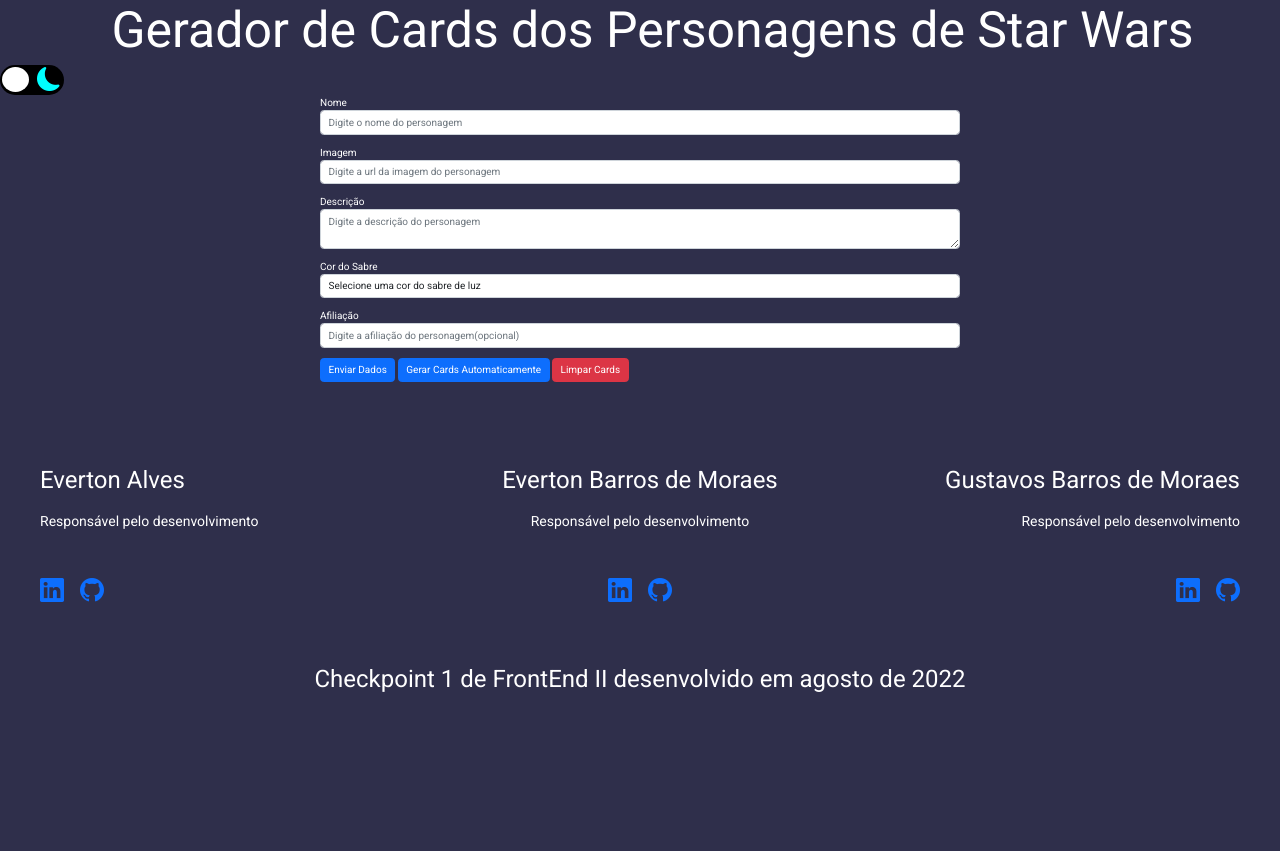
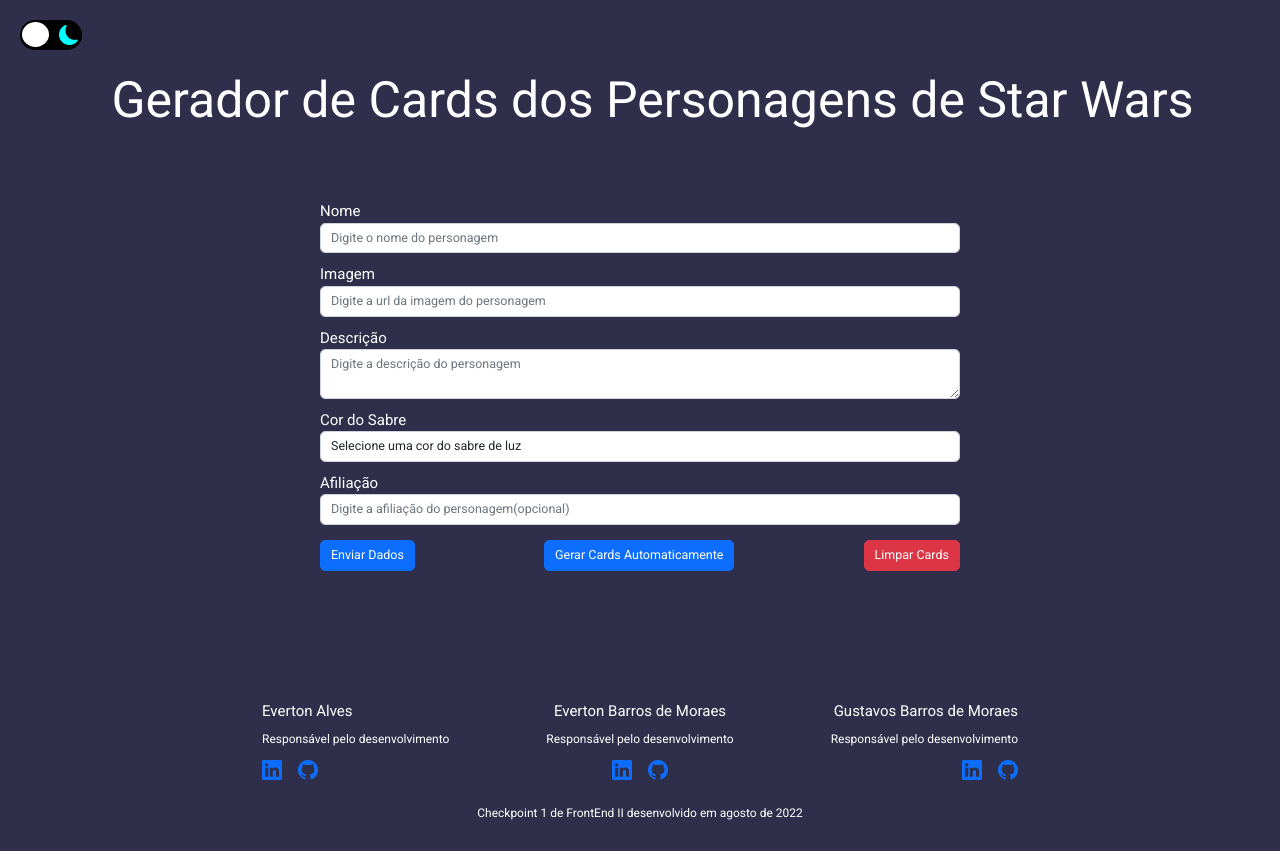
Before and after one commit to Evertunes/Checkpoint_Front, a website: page index.html in a window 1280 px wide. Before the commit the page ends 800 px from the top, so only its background shows below. Drawn offline with nearby package versions, Linux system fonts and the light colour scheme.

Commit message:
ajsutes no layout

```diff
--- a/index.html
+++ b/index.html
@@ -17,8 +17,7 @@
 
 <body class="dark">
   <main>
-    <h1>Gerador de Cards dos Personagens de Star Wars</h1>
-    <div>
+    <div id="dark-mode">
       <input type="checkbox" class="checkbox" id="ch">
       <label class="label" for="ch">
         <i class="bi bi-brightness-high-fill"></i>
@@ -26,26 +25,27 @@
         <div class="ball"></div>
       </label>
     </div>
+    <h1>Gerador de Cards dos Personagens de Star Wars</h1>
     <section>
       <form id="formulario">
         <div class="mb-3">
-          <label for="input-nome-personagem">Nome</label>
-          <input type="text" id="input-nome-personagem" autocomplete="on" class="form-control"
+          <label class="etiqueta" for="input-nome-personagem">Nome</label>
+          <input type="text" id="input-nome-personagem" autocomplete="on" class="form-control form-control-lg"
             placeholder="Digite o nome do personagem" required>
         </div>
         <div class="mb-3">
-          <label for="input-url-imagem">Imagem</label>
-          <input type="url" id="input-url-imagem" autocomplete="off" class="form-control"
+          <label class="etiqueta" for="input-url-imagem">Imagem</label>
+          <input type="url" id="input-url-imagem" autocomplete="off" class="form-control form-control-lg"
             placeholder="Digite a url da imagem do personagem" required>
         </div>
         <div class="mb-3">
-          <label for="input-descricao-personagem">Descrição</label>
-          <textarea id="input-descricao-personagem" class="form-control" placeholder="Digite a descrição do personagem"
+          <label class="etiqueta" for="input-descricao-personagem">Descrição</label>
+          <textarea id="input-descricao-personagem" class="form-control form-control-lg" placeholder="Digite a descrição do personagem"
             required></textarea>
         </div>
         <div class="mb-3">
-          <label for="input-cor-sabre">Cor do Sabre</label>
-          <select id="input-cor-sabre" class="form-control" required>
+          <label class="etiqueta" for="input-cor-sabre">Cor do Sabre</label>
+          <select id="input-cor-sabre" class="form-control form-control-lg" required>
             <option value="">Selecione uma cor do sabre de luz</option>
             <option value="amarelo">Amarelo</option>
             <option value="azul">Azul</option>
@@ -60,19 +60,21 @@
           </select>
         </div>
         <div class="mb-3">
-          <label for="input-afiliacao-personagem">Afiliação</label>
-          <input type="text" id="input-afiliacao-personagem" autocomplete="on" class="form-control"
+          <label class="etiqueta" for="input-afiliacao-personagem">Afiliação</label>
+          <input type="text" id="input-afiliacao-personagem" autocomplete="on" class="form-control form-control-lg"
             placeholder="Digite a afiliação do personagem(opcional)">
         </div>
-        <button type="submit" id="botao-submit" class="btn btn-primary">
+        <div class="botoes">
+          <button type="submit" id="botao-submit" class="btn btn-primary btn-lg">
             Enviar Dados
           </button>
-        <button type="button" id="botao-preencher" class="btn btn-primary">
+          <button type="button" id="botao-preencher" class="btn btn-primary btn-lg">
             Gerar Cards Automaticamente
           </button>
-        <button type="button" id="botao-limpar" class="btn btn-danger">
+          <button type="button" id="botao-limpar" class="btn btn-danger btn-lg">
             Limpar Cards
           </button>
+        </div>
       </form>
     </section>
     <section id="personagem-containercard">
--- a/scripts/script.js
+++ b/scripts/script.js
@@ -1,4 +1,5 @@
 // variáveis
+const principal = document.querySelector("body")
 const formulario = document.getElementById("formulario");
 const inputNomePersonagem = document.getElementById("input-nome-personagem");
 const inputUrlImagem = document.getElementById("input-url-imagem");
@@ -45,6 +46,7 @@
   inputDescricaoPersonagem.value = null;
   inputCorSabre.value = "";
   inputAfiliacaoPersonagem.value = null;
+  personagemContainercard.scrollIntoView()
 });
 
 // cria os cards automaticamente com as informações do array
@@ -68,6 +70,7 @@
 Clique em "Limpar Cards" ou recarregue a página.
 `)
 }
+personagemContainercard.scrollIntoView()
 });
 
 // limpa os cards gerados
@@ -77,6 +80,7 @@
   }
   else{
   personagemContainercard.innerHTML = '';}
+  principal.scrollIntoView()
 });
 
 // array utilizados nos cards gerados automaticamente
@@ -84,7 +88,7 @@
   {
     nome: "Darth Vader",
     descricao:
-      "- Darth Vader (anteriormente chamado Anakin Skywalker) é um personagem  da saga de ficção científica Star Wars ; um dos protagonistas centrais da trama que começa no lado da luz mas é corrompido pro lado sombrio",
+      "Darth Vader (anteriormente chamado Anakin Skywalker) é um personagem  da saga de ficção científica Star Wars ; um dos protagonistas centrais da trama que começa no lado da luz mas é corrompido pro lado sombrio",
     afiliacao: "ordem sith, império galáctico",
     corDoSabre: "vermelho",
     image:
@@ -94,7 +98,7 @@
   {
     nome: "Luke Skywalker",
     descricao:
-      "- Luke Skywalker é o protagonista da trilogia original da série Star Wars, Um personagem essencial e importante na luta da Aliança Rebelde contra o Império Galáctico sendo um dos últimos jedis existentes",
+      "Luke Skywalker é o protagonista da trilogia original da série Star Wars, Um personagem essencial e importante na luta da Aliança Rebelde contra o Império Galáctico sendo um dos últimos jedis existentes",
     afiliacao: "ordem jedi",
     corDoSabre: "verde",
     image: "https://wallpapercave.com/wp/wp3800518.jpg",
@@ -103,7 +107,7 @@
   {
     nome: "Darth Maul",
     descricao:
-      "- Darth Maul é um Zabrak do planeta Dathomir no universo fictício de Star Wars. Os chifres são a marca registrada de todos os Zabraks, com a face tatuada em vermelho e preto sua aparência é maléfica, ele possui o medo como aliado, Implacável e próximo da perfeição",
+      "Darth Maul é um Zabrak do planeta Dathomir no universo fictício de Star Wars. Os chifres são a marca registrada de todos os Zabraks, com a face tatuada em vermelho e preto sua aparência é maléfica, ele possui o medo como aliado, Implacável e próximo da perfeição",
     afiliacao: "ordem sith",
     corDoSabre: "vermelho",
     image:
@@ -113,7 +117,7 @@
   {
     nome: "Obi-Wan Kenobi",
     descricao:
-      "- Obi-Wan Kenobi é um personagem fictício da saga de ficção científica Star Wars, que participou dos seis primeiros filmes, é um dos poucos personagens da série a aparecer nos seis primeiros episódios, dada a sua importância no enredo",
+      "Obi-Wan Kenobi é um personagem fictício da saga de ficção científica Star Wars, que participou dos seis primeiros filmes, é um dos poucos personagens da série a aparecer nos seis primeiros episódios, dada a sua importância no enredo",
     afiliacao: "ordem jedi, república galáctica",
     corDoSabre: "azul",
     image:
@@ -123,7 +127,7 @@
   {
     nome: "Darth Sidious",
     descricao:
-      "- Darth Sidious é o principal antagonista da franquia Star Wars (mais especificamente da Saga Skywalker), tendo sido o principal vilão na trilogia prequel, um dos dois principais junto com Darth Vader na trilogia original e um dos dois principais, juntamente com Kylo Ren, na trilogia de sequência",
+      "Darth Sidious é o principal antagonista da franquia Star Wars (mais especificamente da Saga Skywalker), tendo sido o principal vilão na trilogia prequel, um dos dois principais junto com Darth Vader na trilogia original e um dos dois principais, juntamente com Kylo Ren, na trilogia de sequência",
     afiliacao: "ordem sith, império galáctico",
     corDoSabre: "vermelho",
     image:
@@ -133,7 +137,7 @@
   {
     nome: "Mestre Yoda",
     descricao:
-      "- Yoda é um membro de uma espécie de nome desconhecido. Ele foi o Grão Mestre da Ordem Jedi durante as Guerras Clônicas, um dos membros mais importantes do Alto Conselho Jedi nos últimos dias da República Galáctica, e um dos mais sábios e poderosos Jedi de todos os tempos.",
+      "Yoda é um membro de uma espécie de nome desconhecido. Ele foi o Grão Mestre da Ordem Jedi durante as Guerras Clônicas, um dos membros mais importantes do Alto Conselho Jedi nos últimos dias da República Galáctica, e um dos mais sábios e poderosos Jedi de todos os tempos.",
     afiliacao: "ordem jedi, república galáctica",
     corDoSabre: "verde",
     image:
--- a/styles/main.css
+++ b/styles/main.css
@@ -29,11 +29,16 @@
   color: var(principal);
 }
 
+#dark-mode {
+  padding: 20px;
+}
+
 h1 {
   text-align: center;
   margin-left: 25px;
   font-size: 5rem;
   color: var(--corPrincipal);
+  margin-bottom: 20px;
 }
 
 section {
@@ -47,11 +52,23 @@
 
 #formulario {
   width: 50%;
+  margin-top: 50px;
+  margin-bottom: 50px;
+}
+
+.etiqueta{
+  font-size: 1.5rem;
+}
+
+.botoes{
+  display: flex;
+  justify-content: space-between;
+  margin-top: 15px;
 }
 
 .card {
   width: 28%;
-  height: 600px;
+  height: 700px;
   margin: 25px;
   box-shadow: 0 0 25px black;
   background-color: rgb(219, 216, 216);
@@ -60,7 +77,7 @@
 
 .card-imagem {
   width: 95%;
-  height: 50%;
+  height: 300px;
   align-self: center;
   border-radius: 10px;
 }
@@ -70,6 +87,8 @@
 }
 
 .card-descricao {
+  width: 95%;
+  height: 230px;
   font-size: 1.6rem;
   text-align: justify;
   padding-top: 20px;
@@ -92,16 +111,17 @@
   width: 100%;
   background-color: var(--cor-fundo-header-footer);
   color: var(--cor-principal);
-  height: 364px;
+  height: 180px;
   display: flex;
   flex-direction: column;
   justify-content: space-around;
   align-items: center;
-  padding: 40px;
+  padding: 20px 100px;
+  margin-top: 50px;
 }
 
 .criadores {
-  width: 100%;
+  width: 70%;
   height: 80%;
   display: flex;
   justify-content: space-between;
@@ -129,16 +149,16 @@
 }
 
 .aluno h5 {
-  font-size: 2.4rem;
+  font-size: 1.5rem;
   color: var(--cor-principal);
-  margin-bottom: 16px;
+  margin-bottom: 10px;
 }
 
 .aluno p {
-  font-size: 1.4rem;
+  font-size: 1.2rem;
   color: var(--texto-semi-transparente);
-  margin-bottom: 12px;
-  min-height: 50px;
+  margin-bottom: 5px;
+  min-height: 20px;
 }
 
 .redes {
@@ -147,12 +167,12 @@
 }
 
 i {
-  font-size: 2.4rem;
+  font-size: 2rem;
   color: var(--texto-semi-transparente);
 }
 
 footer h4 {
-  font-size: 2.4rem;
+  font-size: 1.2rem;
   color: var(--texto-semi-transparente);
   display: flex;
   justify-content: center;
```
Lines whose indentation alone changed are shown as unchanged.
